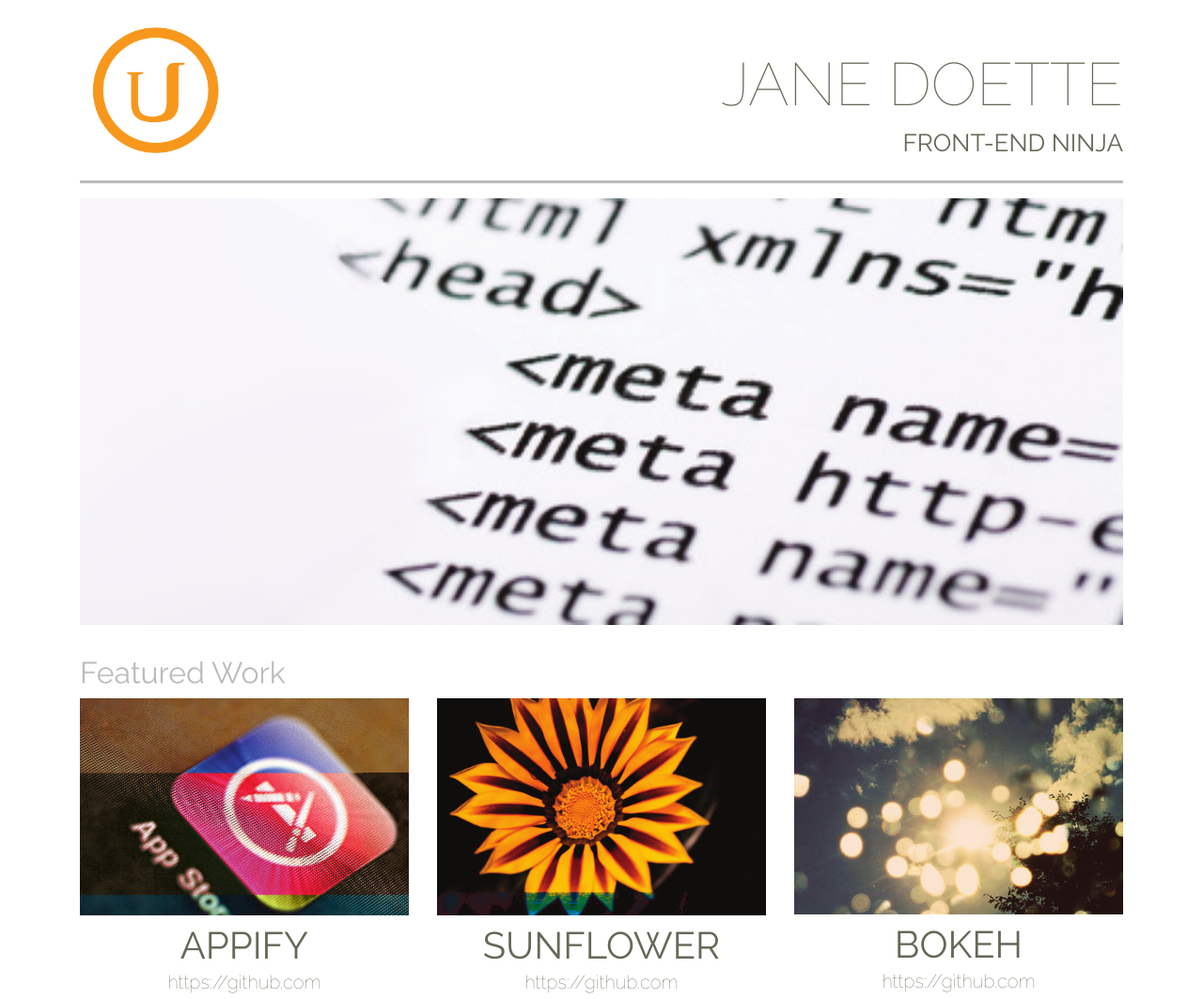
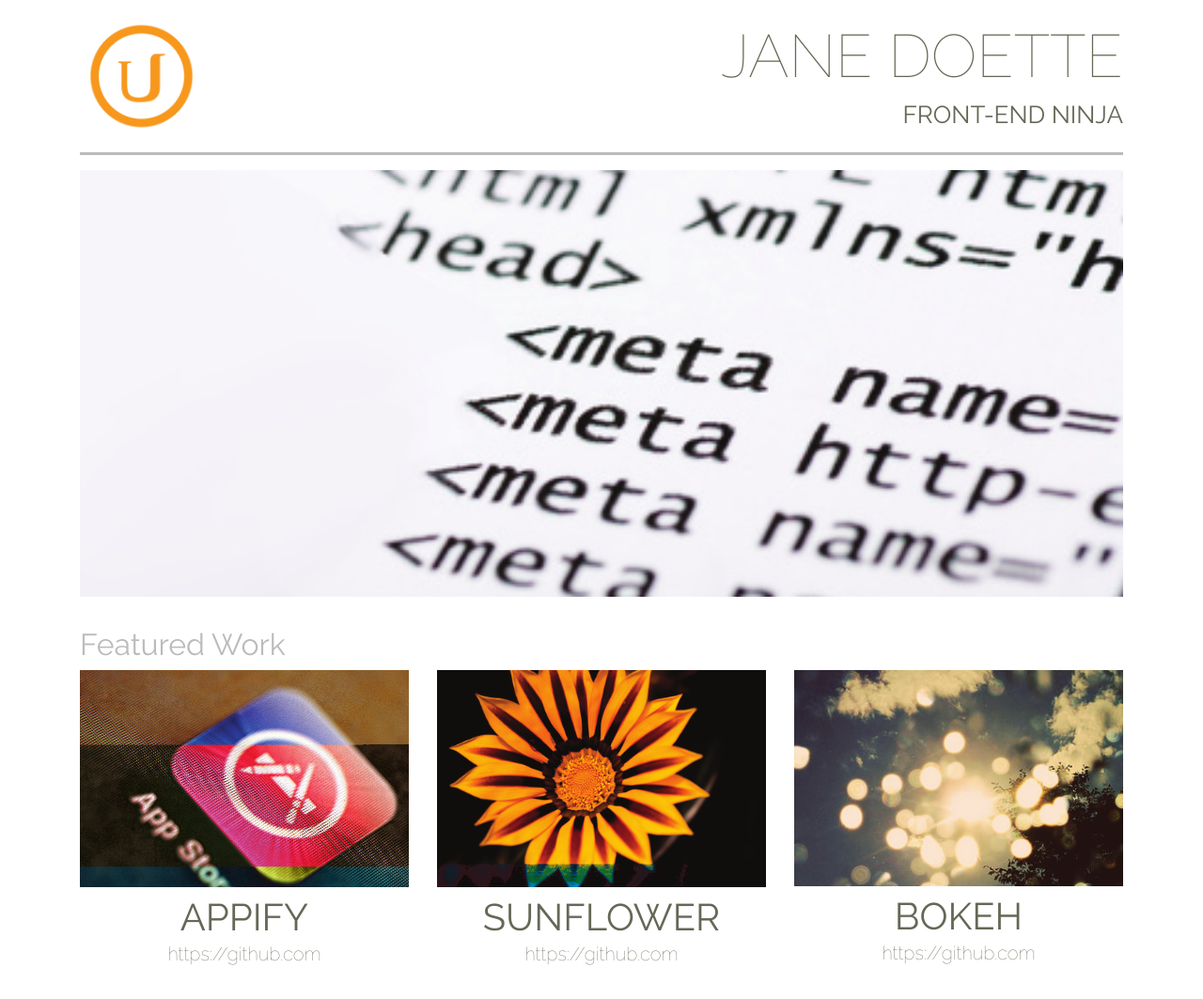
Before and after one commit to rastamanjohn/udacity, a plain HTML site: page portfolio-jane-doette/index.html in a window 1280 px wide. Shown: the whole page at 94% size. Drawn offline with Linux system fonts and the light colour scheme.

Commit message:
make logo static

```diff
--- a/portfolio-jane-doette/css/styles.css
+++ b/portfolio-jane-doette/css/styles.css
@@ -23,6 +23,11 @@ body {
 .title h4 {
     font-size: 26px;
     font-weight: 400;
+}
+
+.title img {
+    width: 130px;
+
 }
 
 hr {
--- a/portfolio-jane-doette/index.html
+++ b/portfolio-jane-doette/index.html
@@ -25,7 +25,7 @@
         <div class="row justify-content-md-between title">
             <div class="col-md-2">
                 <!--img class="img-fluid" src="images/100x100"-->
-                <img class="img-fluid" src="images/logo-diy.png">
+                <img class="logo" src="images/logo-diy.png">
             </div>
             <div class="col-md-auto text-right text-uppercase">
                 <h1>Jane Doette</h1>
```
